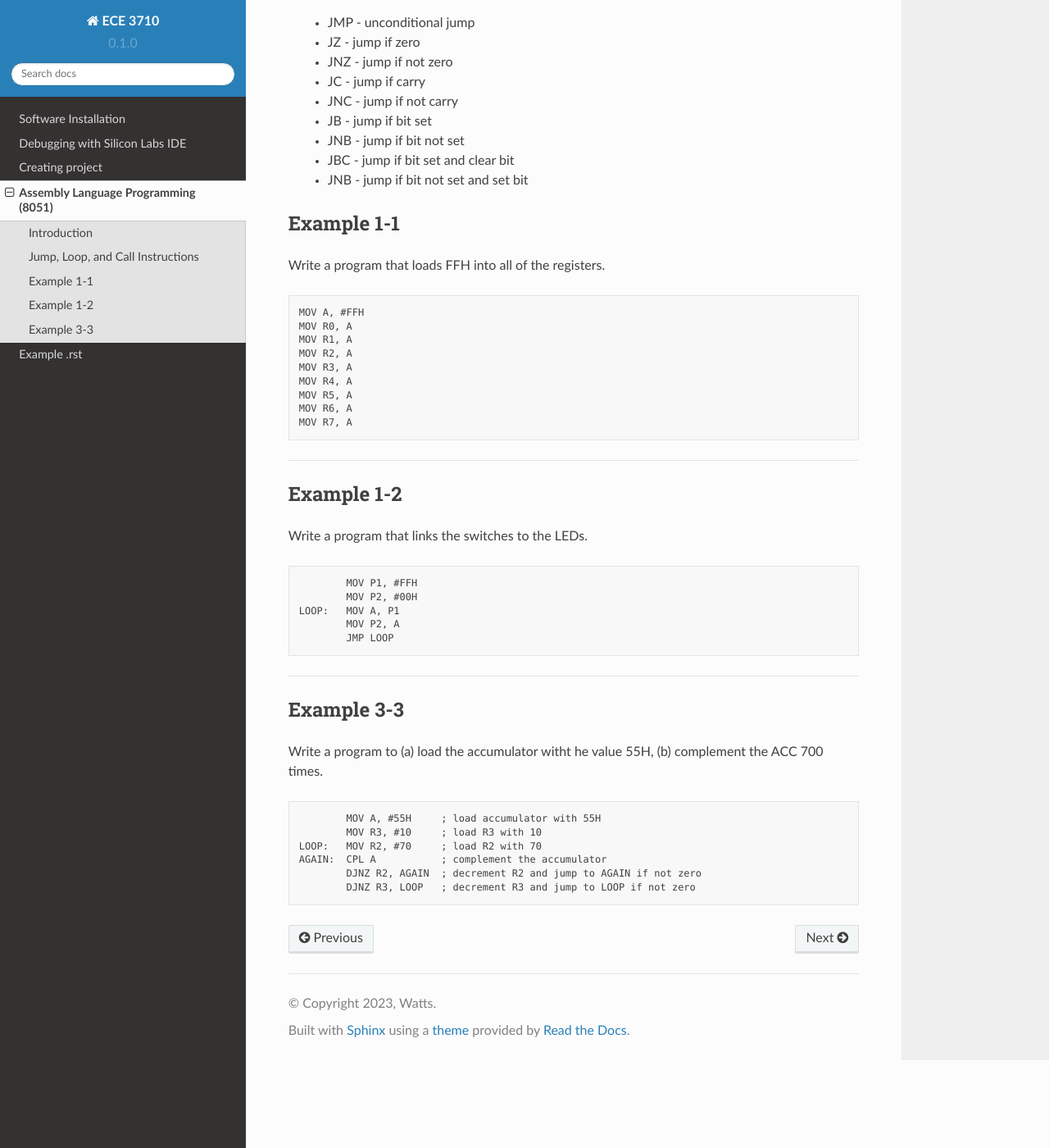
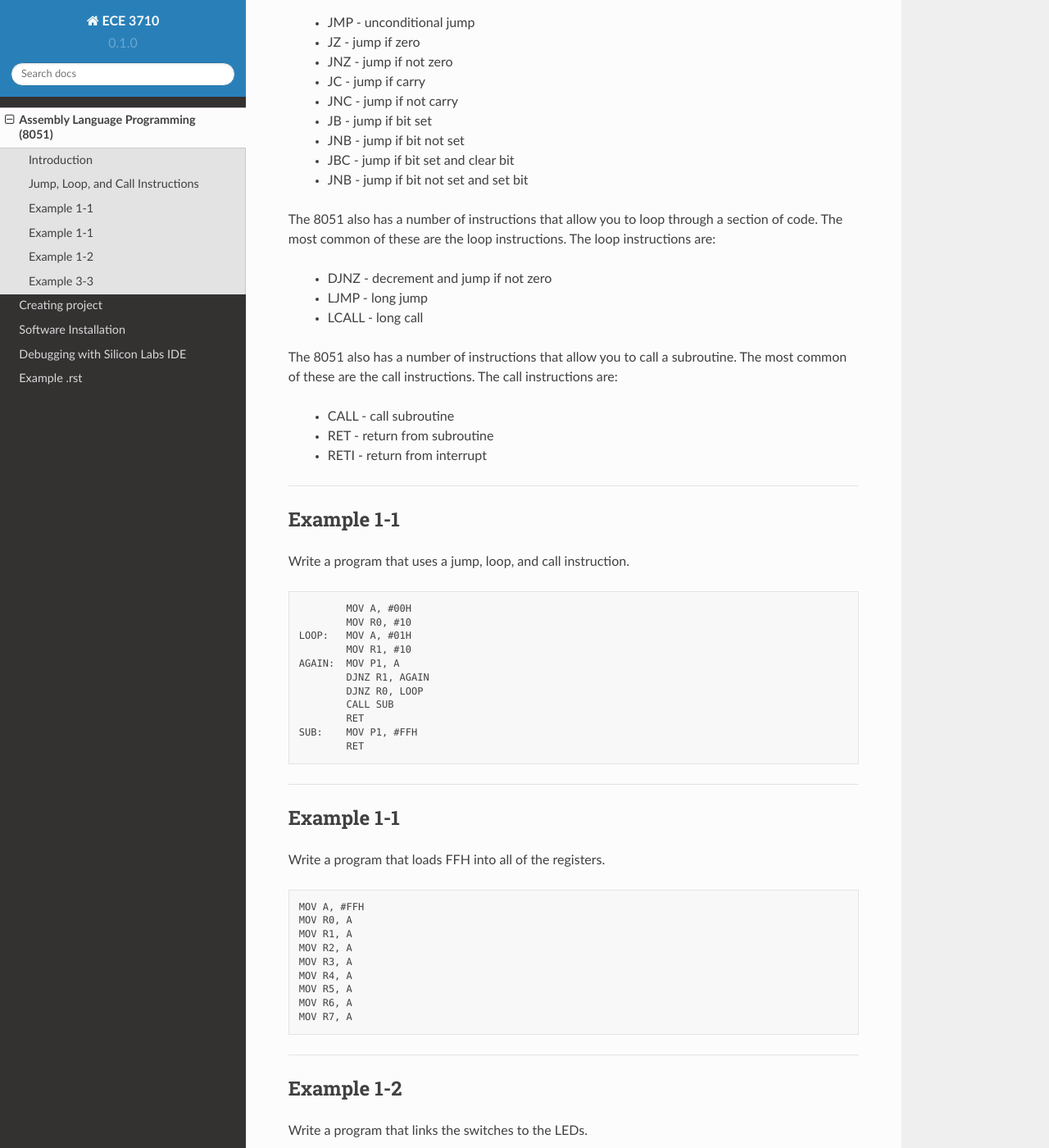
Before and after one commit to wattsjake/ece3710-notes, a Sphinx documentation site: the page built from docs/source/assembly.rst, in a window 1280 px wide and 1400 px high, scrolled down 597 px. Shown: the whole window at 82% size. Built offline with Sphinx 7.4.7 and the Read the Docs theme 2.0.0, drawn with Linux system fonts in a browser that asks for light colours.

Commit message:
added to assebmly

```diff
--- a/docs/source/assembly.rst
+++ b/docs/source/assembly.rst
@@ -18,15 +18,50 @@ Jump, Loop, and Call Instructions
 
 The 8051 has a number of instructions that allow you to jump to a specific location in the program.  The most common of these are the jump instructions.  The jump instructions are:
 
-    * JMP - unconditional jump
-    * JZ - jump if zero
-    * JNZ - jump if not zero
-    * JC - jump if carry
-    * JNC - jump if not carry
-    * JB - jump if bit set
-    * JNB - jump if bit not set
-    * JBC - jump if bit set and clear bit
-    * JNB - jump if bit not set and set bit
+    * JMP   - unconditional jump
+    * JZ    - jump if zero
+    * JNZ   - jump if not zero
+    * JC    - jump if carry
+    * JNC   - jump if not carry
+    * JB    - jump if bit set
+    * JNB   - jump if bit not set
+    * JBC   - jump if bit set and clear bit
+    * JNB   - jump if bit not set and set bit
+
+The 8051 also has a number of instructions that allow you to loop through a section of code.  The most common of these are the loop instructions.  The loop instructions are:
+
+        * DJNZ  - decrement and jump if not zero
+        * LJMP  - long jump
+        * LCALL - long call
+
+The 8051 also has a number of instructions that allow you to call a subroutine.  The most common of these are the call instructions.  The call instructions are:
+
+        * CALL  - call subroutine
+        * RET   - return from subroutine
+        * RETI  - return from interrupt
+
+----------------
+
+Example 1-1
+-----------
+
+Write a program that uses a jump, loop, and call instruction.
+
+.. code-block:: assembly
+
+            MOV A, #00H
+            MOV R0, #10
+    LOOP:   MOV A, #01H
+            MOV R1, #10
+    AGAIN:  MOV P1, A
+            DJNZ R1, AGAIN
+            DJNZ R0, LOOP
+            CALL SUB
+            RET
+    SUB:    MOV P1, #FFH
+            RET
+
+----------------
 
 Example 1-1
 -----------
--- a/docs/source/index.rst
+++ b/docs/source/index.rst
@@ -13,8 +13,8 @@ Contents
 
 .. toctree::
 
+   assembly
+   project
    lab0
    lab01
-   project
-   assembly
    example_rst
```
